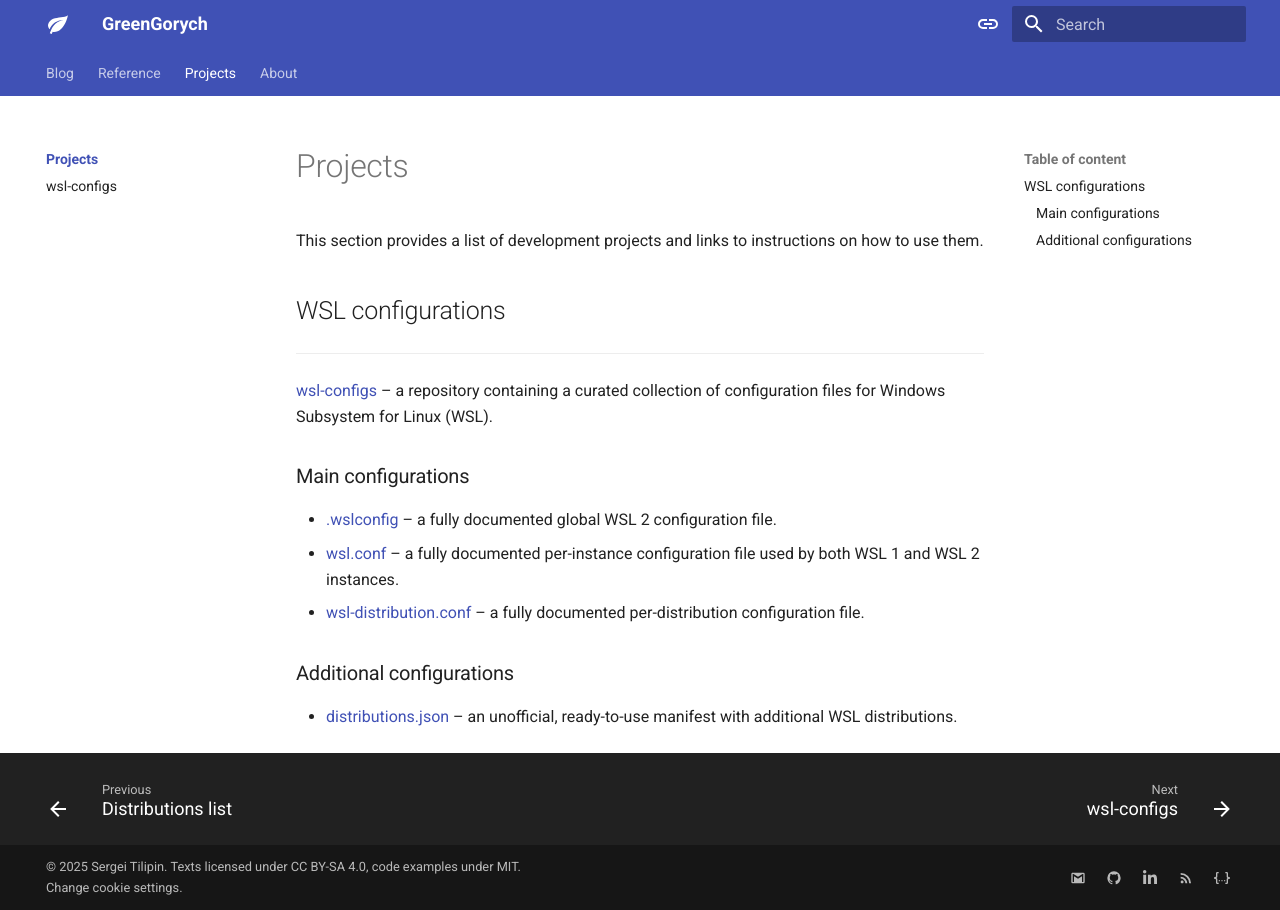
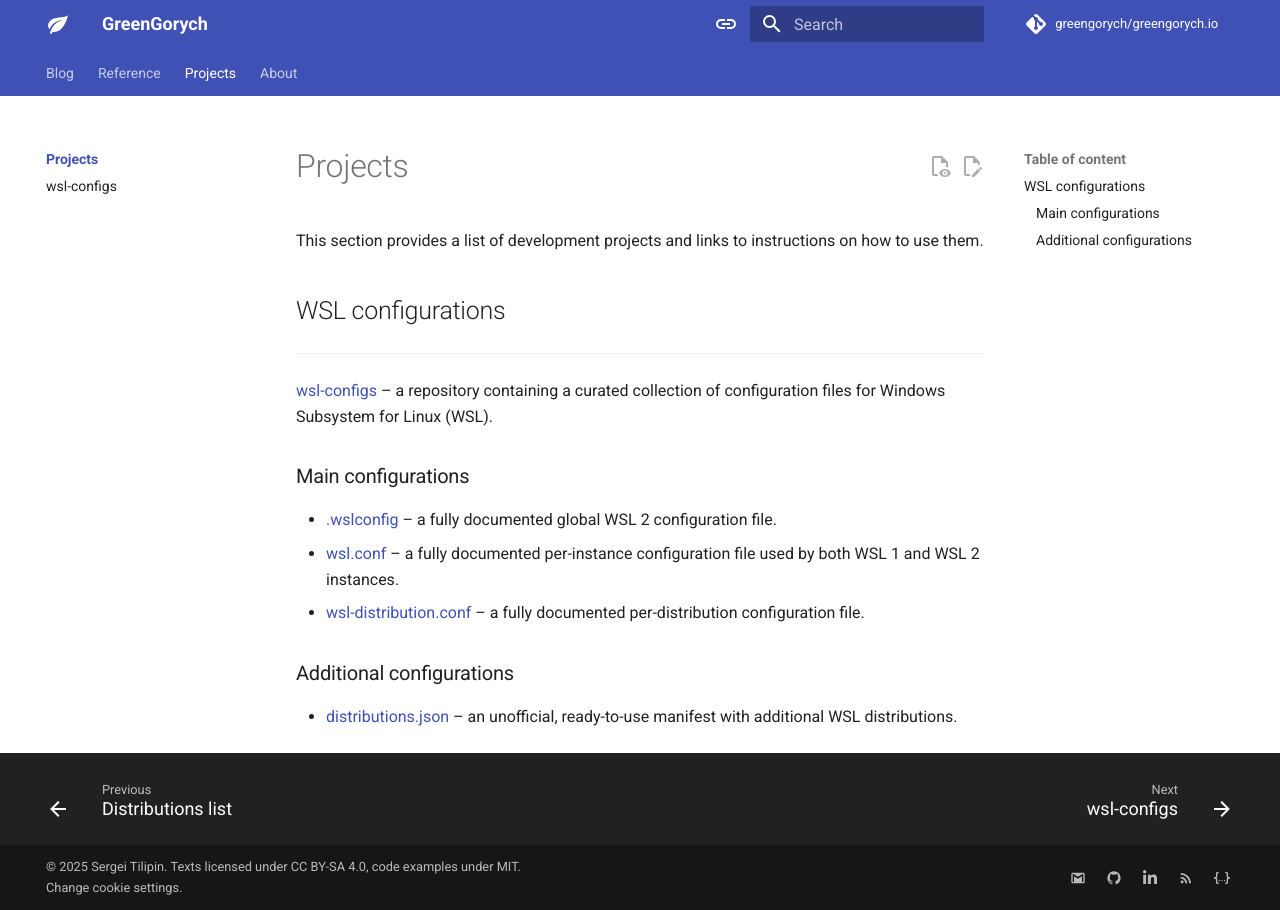
Before and after one commit to greengorych/greengorych.io, an MkDocs documentation site: the page built from docs/projects/index.md, in a window 1280 px wide. Built offline with MkDocs 1.6.1 and Material for MkDocs 9.7.7, drawn with Linux system fonts in a browser that asks for light colours; plug-ins that fetch from the network failed and are left out; comment, search, counter and statistics services are not loaded.

Commit message:
chore(site): enable git repository settings

```diff
--- a/mkdocs.yml
+++ b/mkdocs.yml
@@ -13,13 +13,13 @@ site_name: GreenGorych
 site_url: https://greengorych.io
 
 # Repository URL
-# repo_url: https://github.com/greengorych/greengorych.io
+repo_url: https://github.com/greengorych/greengorych.io
 
 # Repository name
-# repo_name: greengorych/greengorych.io
+repo_name: greengorych/greengorych.io
 
 # Repository edit URL
-# edit_uri: edit/main/docs/
+edit_uri: edit/main/docs/
 
 # Copyright setting
 copyright: >-
@@ -39,9 +39,9 @@ theme:
   # Theme features
   features:
     # Enables repository code edit icon
-    # - content.action.edit
+    - content.action.edit
     # Enables repository code view icon
-    # - content.action.view
+    - content.action.view
     # Enables adding comments to sections of a code block
     - content.code.annotate
     # Enables the button to copy a block of code
```
